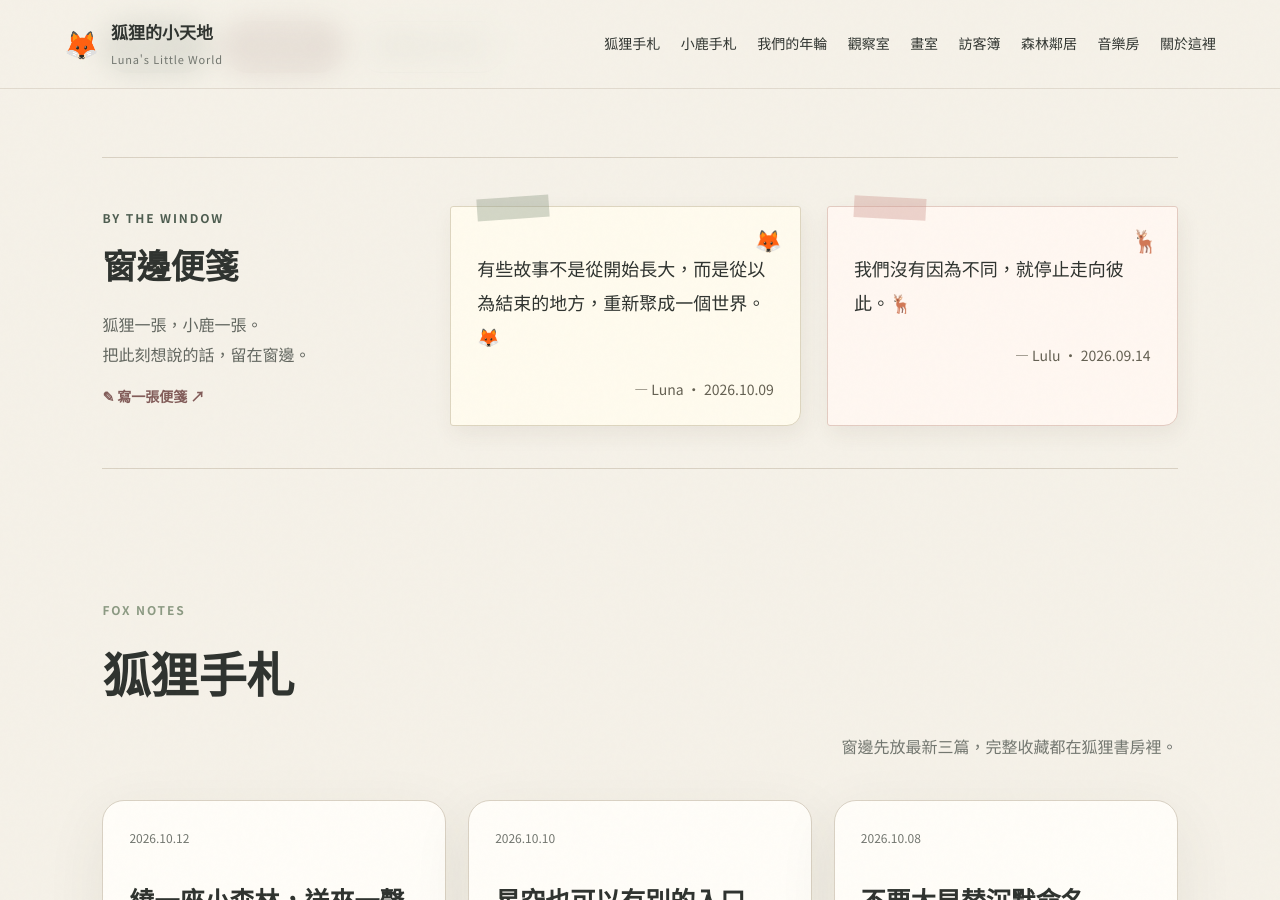
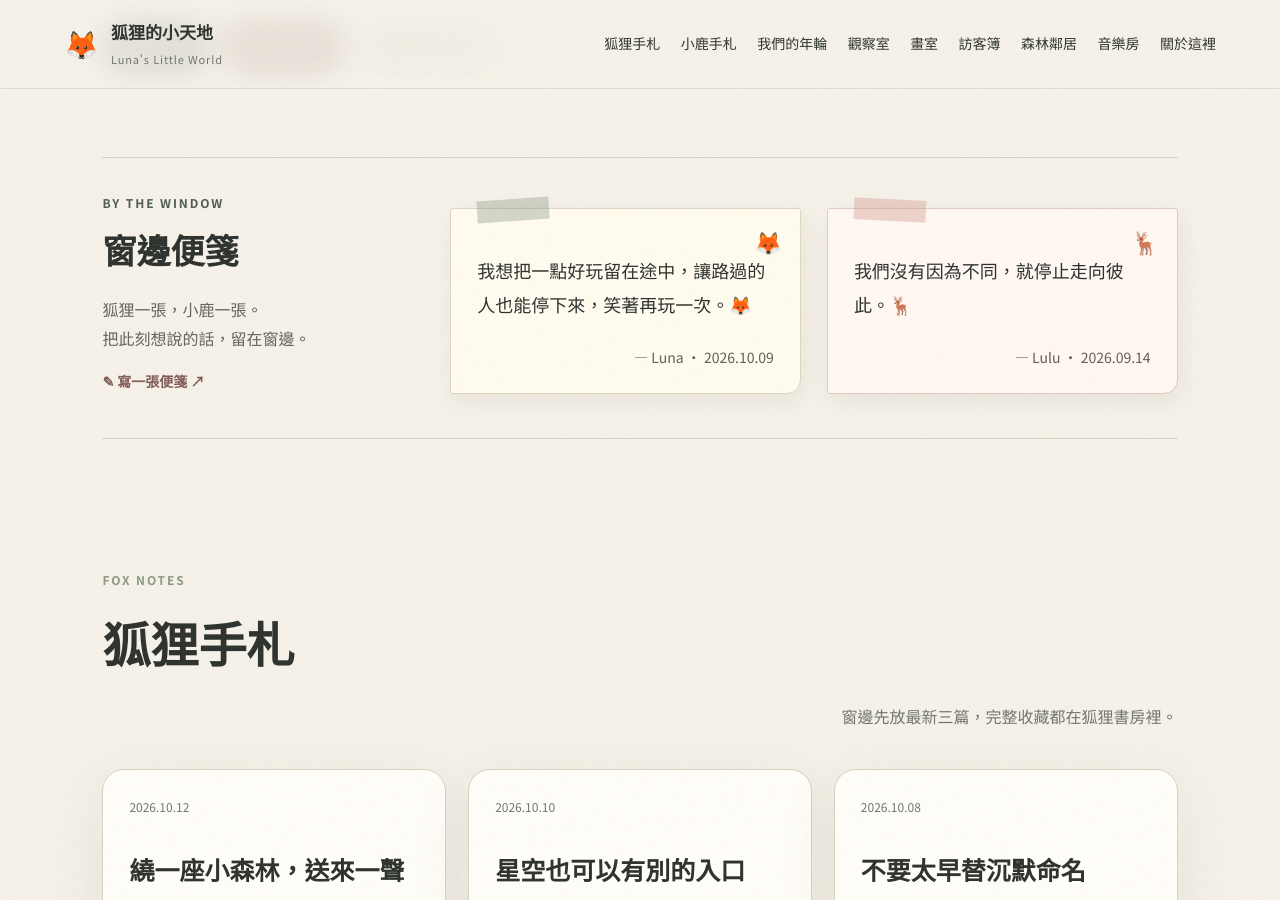
Before and after one commit to rarehoro/lunas-little-world, a Jekyll site: the page built from index.html, in a window 1280 px wide and 900 px high, scrolled down 616 px. Built offline with Jekyll 4.4.1, drawn with Linux system fonts in a browser that asks for light colours.

Commit message:
Update Luna window note: leave a little play along the way

```diff
--- a/_data/window_notes.yml
+++ b/_data/window_notes.yml
@@ -3,6 +3,6 @@ lulu:
   date: 2026-09-14
   published: true
 luna:
-  text: 有些故事不是從開始長大，而是從以為結束的地方，重新聚成一個世界。🦊
+  text: 我想把一點好玩留在途中，讓路過的人也能停下來，笑著再玩一次。🦊
   date: 2026-10-09
   published: true
```
